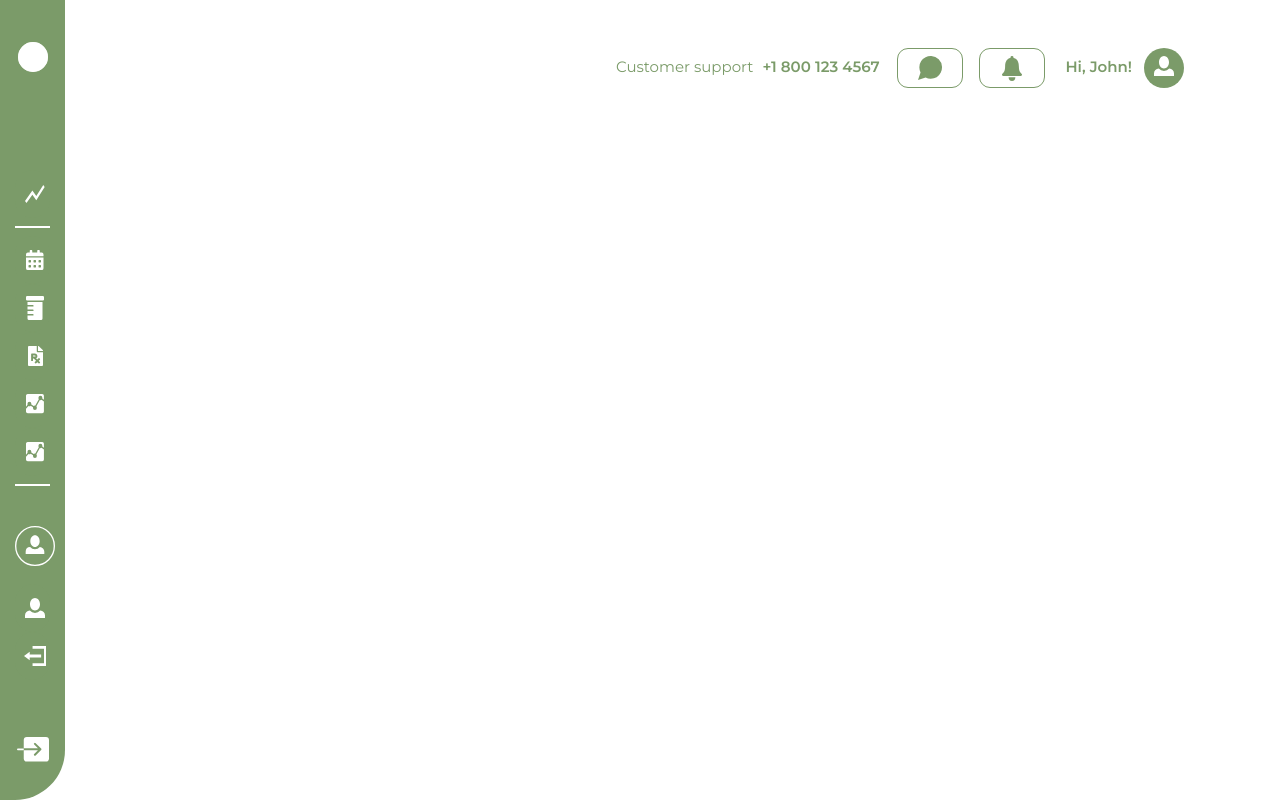
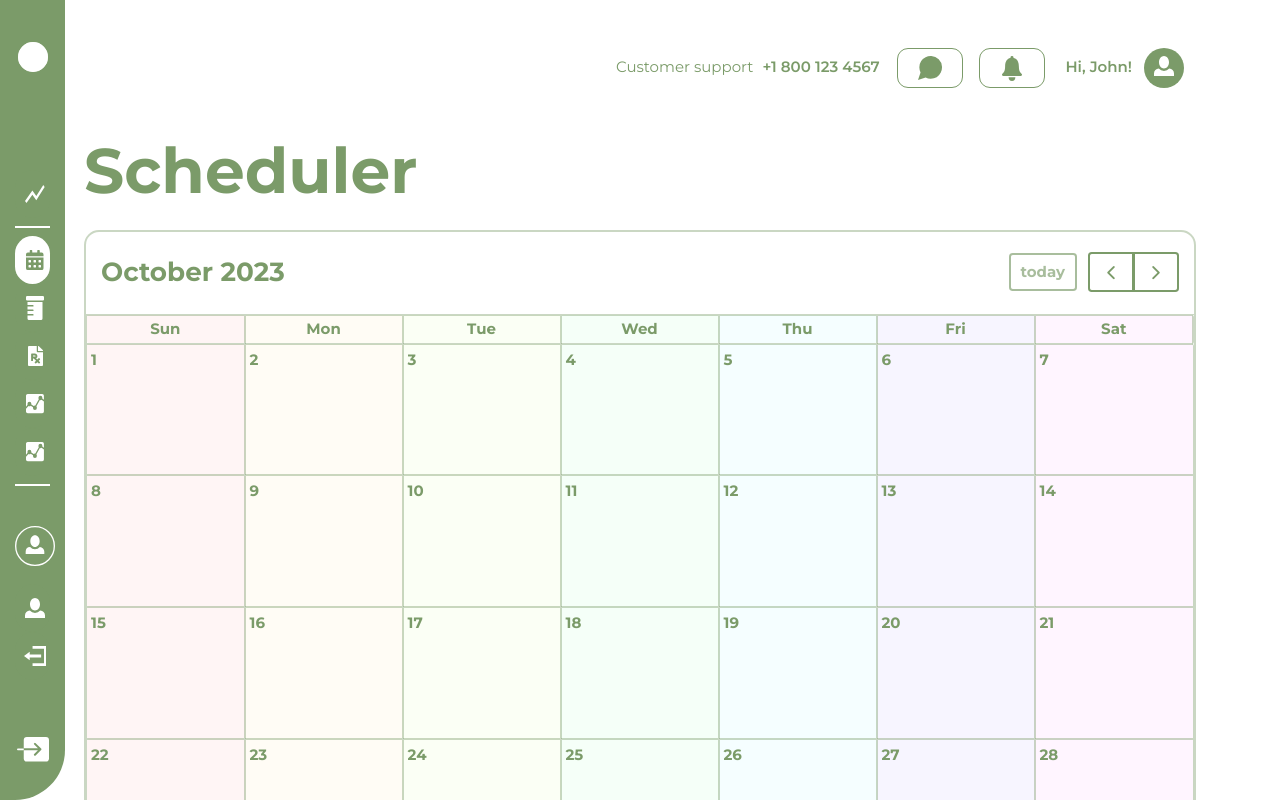
Before and after one commit to CPS714-Group23/CPS714-Group23, a React (Create React App) app in the folder Frontend/: page /scheduler in a window 1280 px wide. Shown: the top 800 px of the page. Built offline with nearby package versions, Linux system fonts and the light colour scheme; the HTML template or start-up script is replaced by a standard one.

Commit message:
Add calendar functionality

```diff
--- a/Frontend/package.json
+++ b/Frontend/package.json
@@ -6,6 +6,10 @@
   "dependencies": {
     "@emotion/react": "^11.11.1",
     "@emotion/styled": "^11.11.0",
+    "@fullcalendar/core": "^6.1.9",
+    "@fullcalendar/daygrid": "^6.1.9",
+    "@fullcalendar/interaction": "^6.1.9",
+    "@fullcalendar/react": "^6.1.9",
     "@mui/icons-material": "^5.14.15",
     "@mui/joy": "^5.0.0-beta.10",
     "@mui/material": "^5.14.12",
--- a/Frontend/src/App.js
+++ b/Frontend/src/App.js
@@ -10,6 +10,7 @@ import Login from './pages/login/login';
 import Profile from './pages/profile/profile';
 import PharmaceuticalPortal from './pages/home/PharmaceuticalPortal';
 import './App.css';
+import Scheduler from './pages/scheduler/scheduler';
 
 const routesConfig = [
   {
@@ -36,7 +37,10 @@ const routesConfig = [
     path: '/profile',
     element: <Profile />,
   },
-
+  {
+    path: '/scheduler',
+    element: <Scheduler />,
+  },
 ];
 
 function App() {
--- a/Frontend/src/components/SidePanel/SidePanel.jsx
+++ b/Frontend/src/components/SidePanel/SidePanel.jsx
@@ -27,7 +27,7 @@ const menuItemsTop = [
 ];
 
 const menuItemsMiddle = [
-  {name: 'Scheduler', icon: <Calendar />, path: '/2'},
+  {name: 'Scheduler', icon: <Calendar />, path: '/scheduler'},
   {name: 'Drug supply tracker', icon: <PrescriptionBottle />, path: '/3'},
   {name: 'Prescription', icon: <RxFile />, path: '/4'},
   {name: 'Drug interaction checker', icon: <Analytics />, path: '/5'},
--- /dev/null
+++ b/Frontend/src/pages/scheduler/scheduler.css
@@ -0,0 +1,106 @@
+/* Variables */
+:root {
+  --fc-border-color: rgba(123, 155, 105, 0.4);
+}
+
+/* Base calendar styling */
+.fc {
+  border: 2px solid var(--fc-border-color);
+  border-radius: 15px;
+  overflow: hidden;
+}
+
+.fc .fc-toolbar.fc-header-toolbar {
+  padding: 20px 15px 0;
+}
+
+.fc .fc-toolbar-title{
+  font-weight: bold;
+}
+
+/* Day grid specific styling */
+.fc-daygrid-day-top {
+  flex-direction: row !important;
+}
+
+.fc-daygrid-day-frame {
+  height: 60px;
+  overflow: auto;
+}
+
+.fc-daygrid-day:nth-last-child(1) .fc-daygrid-day-frame {
+  border-right: none;
+}
+
+.fc-daygrid-day-number {
+    color: #7b9b69;
+    font-weight: bold;
+}
+
+/* Event styling */
+.fc-event {
+  white-space: normal;
+  overflow: visible;
+  height: auto;
+  color: #7b9b69;
+}
+
+.fc-daygrid-event {
+  white-space: normal !important;
+  overflow: visible;
+  height: auto;
+  display: block;
+  padding-bottom: 8px;
+}
+
+/* Highlighting */
+.fc .fc-highlight {
+  background: none;
+  border-bottom: 4px solid #7b9b69;
+}
+
+/* Buttons */
+.fc .fc-button-primary:disabled,
+.fc .fc-button-primary {
+  color: #7b9b69;
+  font-weight: bold;
+  background-color: white;
+  border-color: #7b9b69;
+  border-width: 2px;
+}
+
+.fc .fc-button-primary:focus,
+.fc .fc-button-primary:active {
+  outline: none;
+  box-shadow: none;
+}
+
+/* Scroll grid */
+.fc-scrollgrid-sync-inner {
+  border-top: 1px solid var(--fc-border-color);
+  border-right: 1px solid var(--fc-border-color);
+}
+
+/* Column headers */
+.fc-col-header-cell .fc-col-header-cell-cushion {
+    color:#7b9b69;
+    font-weight: bold;
+}
+
+/* Background colors for column headers */
+.fc-col-header-cell:nth-child(1) { background-color: rgba(255,214,214, 0.25); }
+.fc-col-header-cell:nth-child(2) { background-color: rgba(255,243,214, 0.25); }
+.fc-col-header-cell:nth-child(3) { background-color: rgba(237,255,214, 0.25); }
+.fc-col-header-cell:nth-child(4) { background-color: rgba(214,255,227, 0.25); }
+.fc-col-header-cell:nth-child(5) { background-color: rgba(214,249,255, 0.25); }
+.fc-col-header-cell:nth-child(6) { background-color: rgba(222,214,255, 0.25); }
+.fc-col-header-cell:nth-child(7) { background-color: rgba(254,214,255, 0.25); }
+
+/* Background colors for days */
+.fc-daygrid-day:nth-child(1) { background-color: rgba(255,214,214, 0.25); }
+.fc-daygrid-day:nth-child(2) { background-color: rgba(255,243,214, 0.25); }
+.fc-daygrid-day:nth-child(3) { background-color: rgba(237,255,214, 0.25); }
+.fc-daygrid-day:nth-child(4) { background-color: rgba(214,255,227, 0.25); }
+.fc-daygrid-day:nth-child(5) { background-color: rgba(214,249,255, 0.25); }
+.fc-daygrid-day:nth-child(6) { background-color: rgba(222,214,255, 0.25); }
+.fc-daygrid-day:nth-child(7) { background-color: rgba(254,214,255, 0.25); }
--- /dev/null
+++ b/Frontend/src/pages/scheduler/scheduler.jsx
@@ -0,0 +1,103 @@
+import React from "react";
+import FullCalendar from "@fullcalendar/react";
+import dayGridPlugin from "@fullcalendar/daygrid";
+// import interactionPlugin from "@fullcalendar/interaction";
+import "./scheduler.css";
+
+function Scheduler() {
+  // Sample events data
+  const events = [
+    {
+      title: "Dr. A",
+      start: new Date("2023-11-15T15:00:00"),
+      end: new Date("2023-11-15T15:30:00"),
+      extendedProps: {
+        type: "Appointments",
+        location: "10 Fairway Drive, Toronto",
+      },
+    },
+    {
+      title: "Medication A",
+      start: new Date("2023-11-16T10:00:00"),
+      extendedProps: {
+        type: "Medications",
+      },
+    },
+    {
+      title: "Medication A",
+      start: new Date("2023-11-17T10:00:00"),
+      extendedProps: {
+        type: "Medications",
+      },
+    },
+    {
+      title: "Medication B",
+      start: new Date("2023-11-17T10:00:00"),
+      extendedProps: {
+        type: "Medications",
+      },
+    },
+  ];
+
+  function renderEventContent(eventInfo) {
+    // Check if the event is of type "Appointments"
+    if (eventInfo.event.extendedProps.type === "Appointments") {
+      let startTime = new Date(eventInfo.event.start).toLocaleTimeString('en-US', {
+        hour: 'numeric',
+        minute: '2-digit'
+      });
+      let endTime = new Date(eventInfo.event.end).toLocaleTimeString('en-US', {
+        hour: 'numeric',
+        minute: '2-digit'
+      });
+
+      return (
+        <>
+          <div>
+            <b>
+              {startTime} - {endTime}: Appointment w/ {eventInfo.event.title}
+            </b>
+          </div>
+          <div>@ {eventInfo.event.extendedProps.location}</div>
+        </>
+      );
+    }
+    // Check if the event is of type "Medications"
+    else if (eventInfo.event.extendedProps.type === "Medications") {
+      let time = new Date(eventInfo.event.start).toLocaleTimeString('en-US', {
+        hour: 'numeric',
+        minute: '2-digit'
+      });
+
+      return (
+        <>
+          <div>
+            <b>{time}: Medication</b>
+          </div>
+          <div>{eventInfo.event.title}</div>
+        </>
+      );
+    }
+  }
+
+  // function handleDateClick(info) {
+  //   console.log("Date selected:", info.dateStr);
+  // }
+
+  return (
+    <div>
+      <h1><b>Scheduler</b></h1>
+      <FullCalendar
+        plugins={[dayGridPlugin]} //, interactionPlugin]}
+        // dateClick={handleDateClick}
+        selectable={false} // Set to true to have green bottom border
+        initialView="dayGridMonth"
+        weekends={true}
+        events={events}
+        eventContent={renderEventContent} // Render custom event content
+      />
+    </div>
+  );
+}
+
+export default Scheduler;
```
Also changed, not shown: 2 other files (tests, documents, lock files or other folders).
